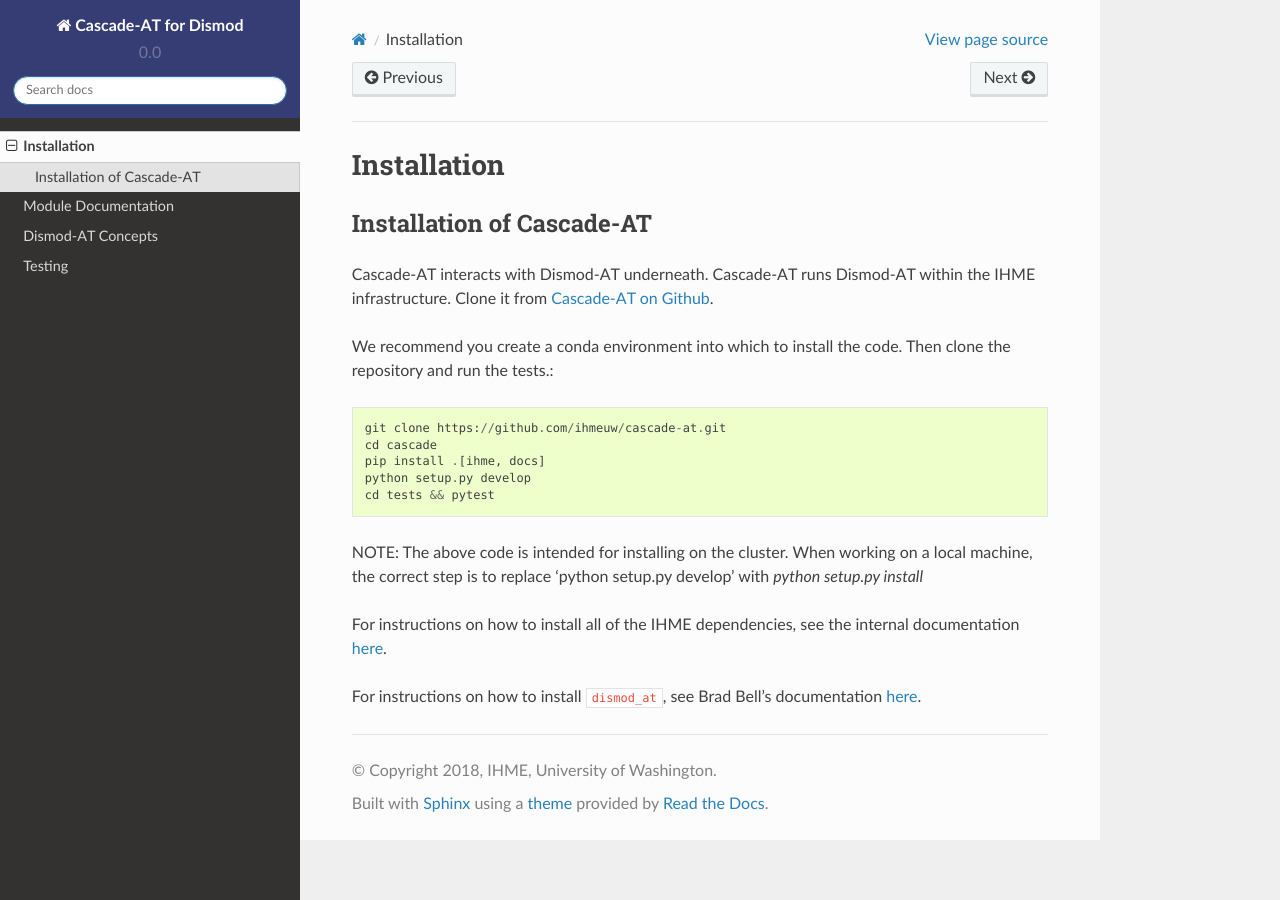
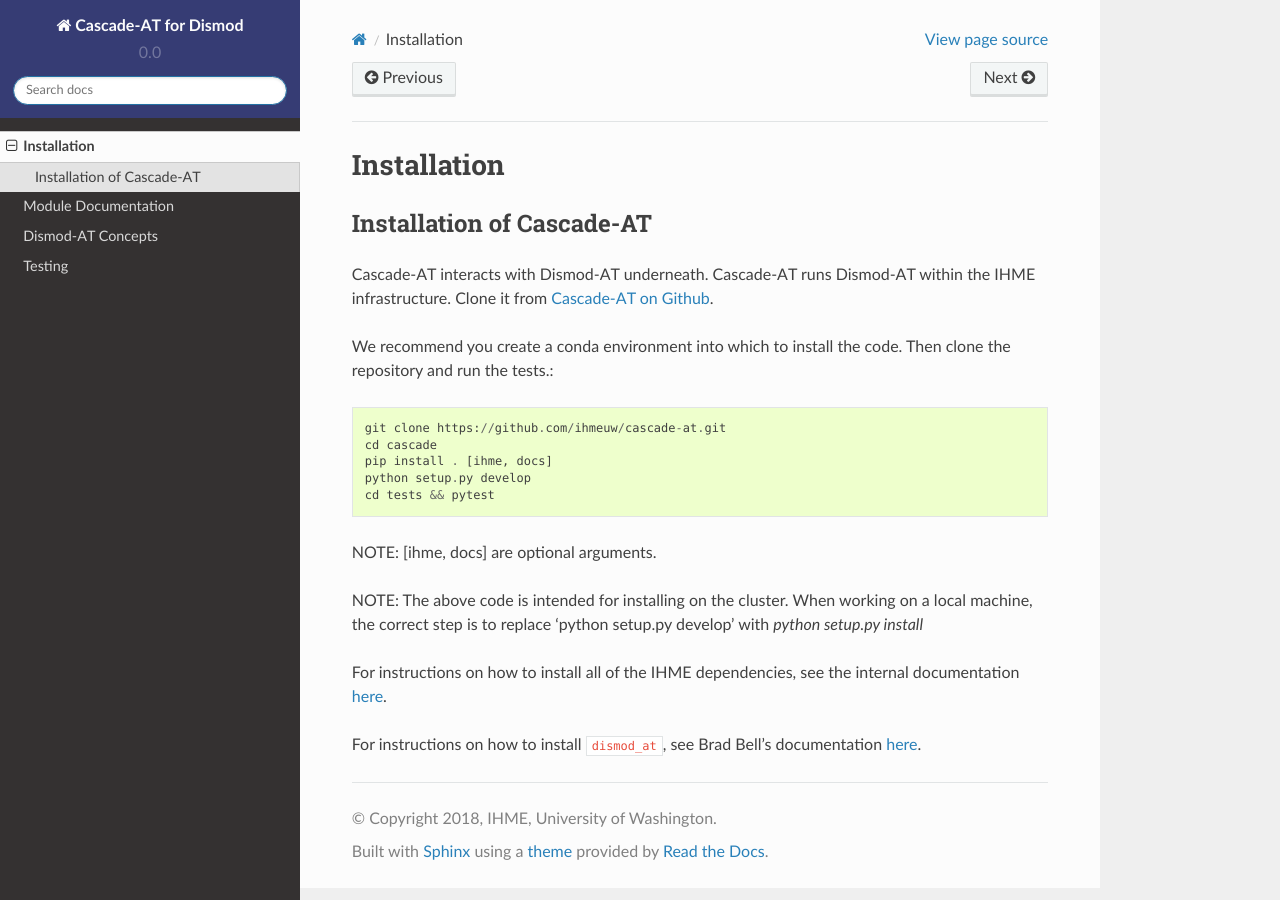
Before and after one commit to ihmeuw/cascade-at, a Sphinx documentation site: the page built from docs/install.rst, in a window 1280 px wide. Built offline with Sphinx 7.4.7 and the Read the Docs theme 2.0.0, drawn with Linux system fonts in a browser that asks for light colours.

Commit message:
Update install.rst
Added a space between .[ihme, docs] and a note that these are optional arguments.

```diff
--- a/docs/install.rst
+++ b/docs/install.rst
@@ -14,9 +14,11 @@
 
     git clone https://github.com/ihmeuw/cascade-at.git
     cd cascade
-    pip install .[ihme, docs]
+    pip install . [ihme, docs]
     python setup.py develop
     cd tests && pytest
+
+NOTE: [ihme, docs] are optional arguments.
 
 NOTE: The above code is intended for installing on the cluster.  When working on a local machine, the correct step is to replace 'python setup.py develop' with `python setup.py install`
 
```
